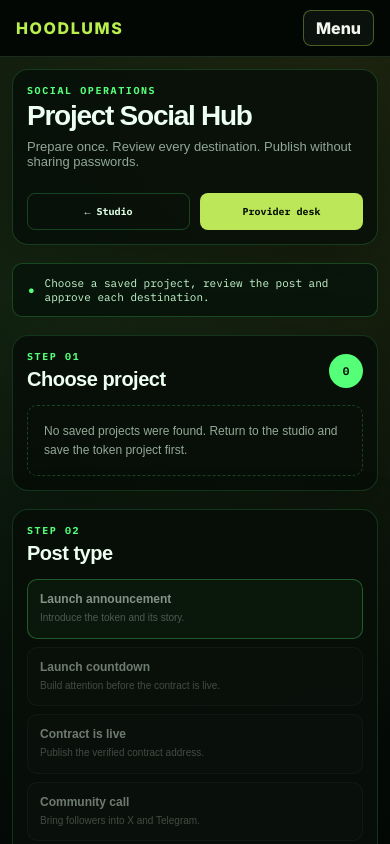
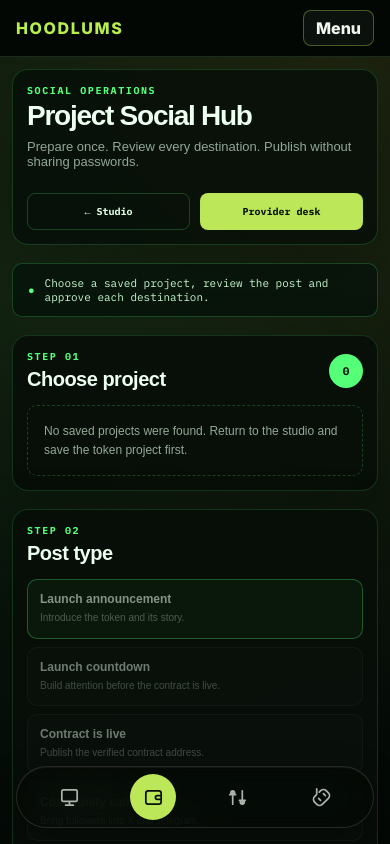
Before and after one commit to tyroneblakestewart-dot/launch-pad, a Next.js app: page /social in a window 390 px wide. Shown: the top 844 px of the page. Built offline with nearby package versions, Linux system fonts and the light colour scheme.

Commit message:
Render mobile nav as direct body child

```diff
--- a/app/layout.tsx
+++ b/app/layout.tsx
@@ -1,5 +1,5 @@
 import type { Metadata, Viewport } from "next";
-import { AppNavigation } from "@/components/app-navigation";
+import { AppNavigation, MobileBottomNavigation } from "@/components/app-navigation";
 import { WalletProviderSelector } from "@/components/wallet-provider-selector";
 import "./globals.css";
 import "./hoodlums-brand-theme.css";
@@ -44,6 +44,7 @@ export default function RootLayout({ children }: Readonly<{ children: React.Reac
       <body>
         <AppNavigation />
         {children}
+        <MobileBottomNavigation />
         <WalletProviderSelector />
       </body>
     </html>
```
